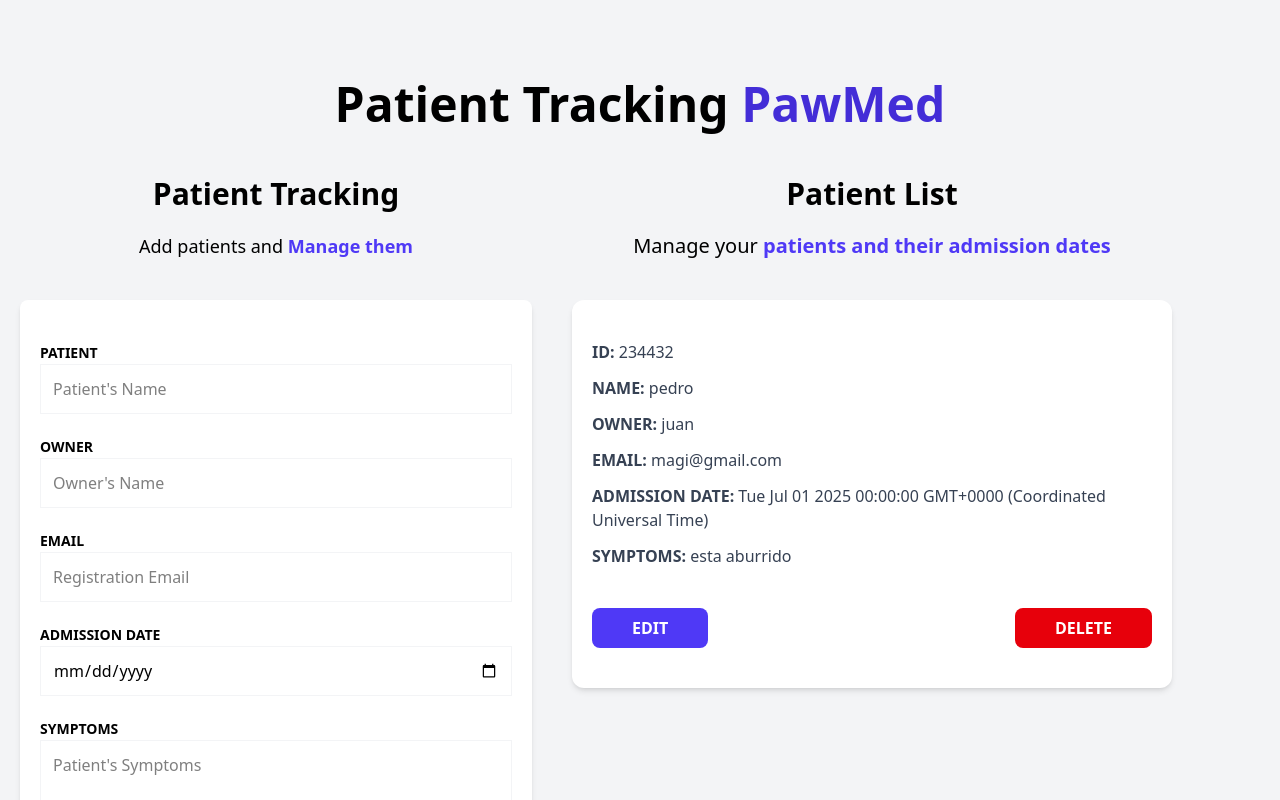
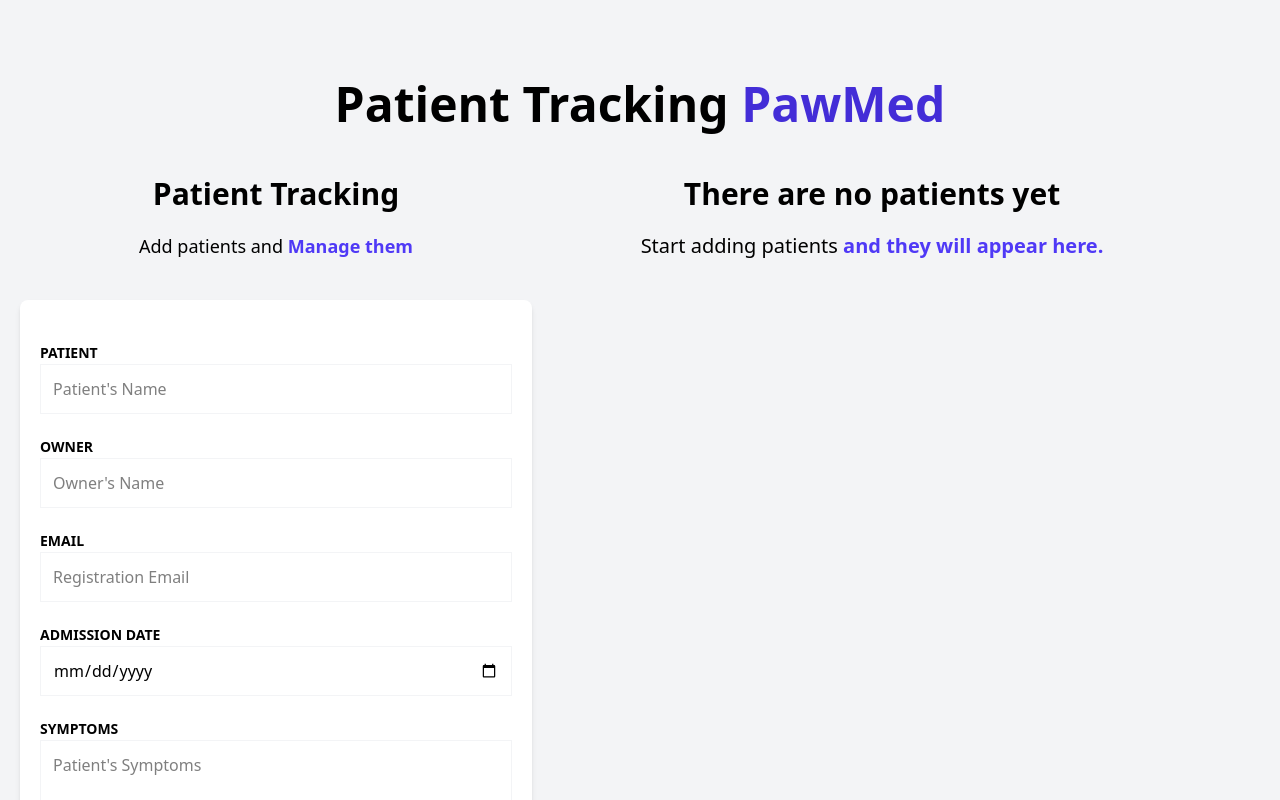
Before and after one commit to Magi2497/patient-manager, a React (Vite) app: page / in a window 1280 px wide. Shown: the top 800 px of the page. Built offline with nearby package versions, Linux system fonts and the light colour scheme.

Commit message:
added logic to get id of a patient

```diff
--- a/src/components/PatientDetails.tsx
+++ b/src/components/PatientDetails.tsx
@@ -5,7 +5,7 @@ type PatientDetailsProps = {
   patient: Patient
 }
 export default function PatientDetails({ patient }: PatientDetailsProps) {
-  const deletePatient = usePatientStore(state => state.deletePatient)
+  const { getPatientById, deletePatient } = usePatientStore()
   return (
     <>
       <div className=" mx-5 my-10 px-5 py-10 bg-white shadow-md rounded-xl">
@@ -19,10 +19,11 @@ export default function PatientDetails({ patient }: PatientDetailsProps) {
         />
         <PatientDetailItem label="Symptoms" data={patient.symptoms} />
 
-        <div className="flex justify-between mt-10">
+        <div className="flex justify-between lg:flex-row gap-3 mt-10">
           <button
             type="button"
             className="py-2 px-10 bg-indigo-600 hover:bg-indigo-700 text-white font-bold uppercase rounded-lg"
+            onClick={() => getPatientById(patient.id)}
           >
             Edit
           </button>
--- a/src/store.ts
+++ b/src/store.ts
@@ -1,11 +1,14 @@
 import { create } from 'zustand'
+import { devtools } from 'zustand/middleware'
 import { v4 as idGenerator } from 'uuid'
 import type { DraftPatient, Patient } from './types'
 
 type PatientState = {
   patients: Patient[]
+  activeId: Patient['id']
   addPatient: (data: DraftPatient) => void
   deletePatient: (id: Patient['id']) => void
+  getPatientById: (id: Patient['id']) => void
 }
 
 // function to mutate the type draftPatient to Patient generating a random id
@@ -13,18 +16,11 @@ const createPatient = (patient: DraftPatient): Patient => {
   return { ...patient, id: idGenerator() }
 }
 
-export const usePatientStore = create<PatientState>(set => ({
-  //  list of patients
-  patients: [
-    {
-      id: '234432',
-      name: 'pedro',
-      owner: 'juan',
-      email: 'magi@gmail.com',
-      date: new Date('2025-07-01'),
-      symptoms: 'esta aburrido',
-    },
-  ],
+export const usePatientStore = create<PatientState>()(
+  devtools(set => ({
+    //  List of states
+    patients: [],
+    activeId: '',
 
     //  function to add patients in the array
     addPatient: data => {
@@ -34,9 +30,18 @@ export const usePatientStore = create<PatientState>(set => ({
       }))
     },
 
+    // function to delet pacients
     deletePatient: id => {
       set(state => ({
         patients: state.patients.filter(patient => patient.id !== id),
       }))
     },
+
+    // function to get the id of a patient
+    getPatientById: id => {
+      set(() => ({
+        activeId: id,
       }))
+    },
+  })),
+)
```
Lines whose indentation alone changed are shown as unchanged.
